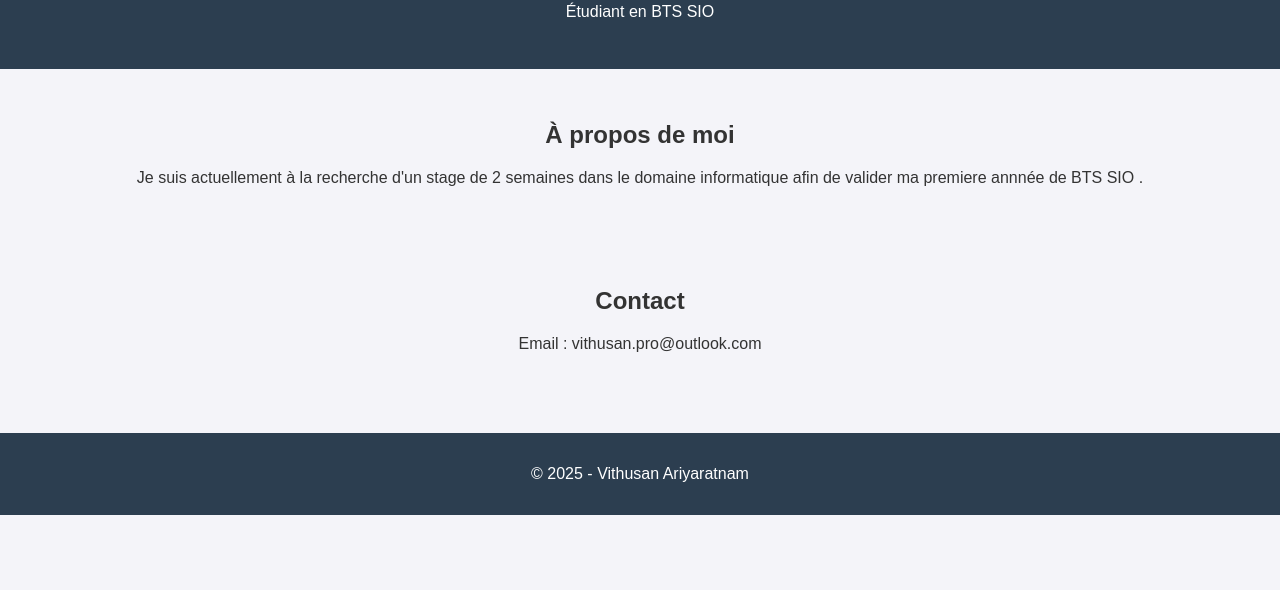
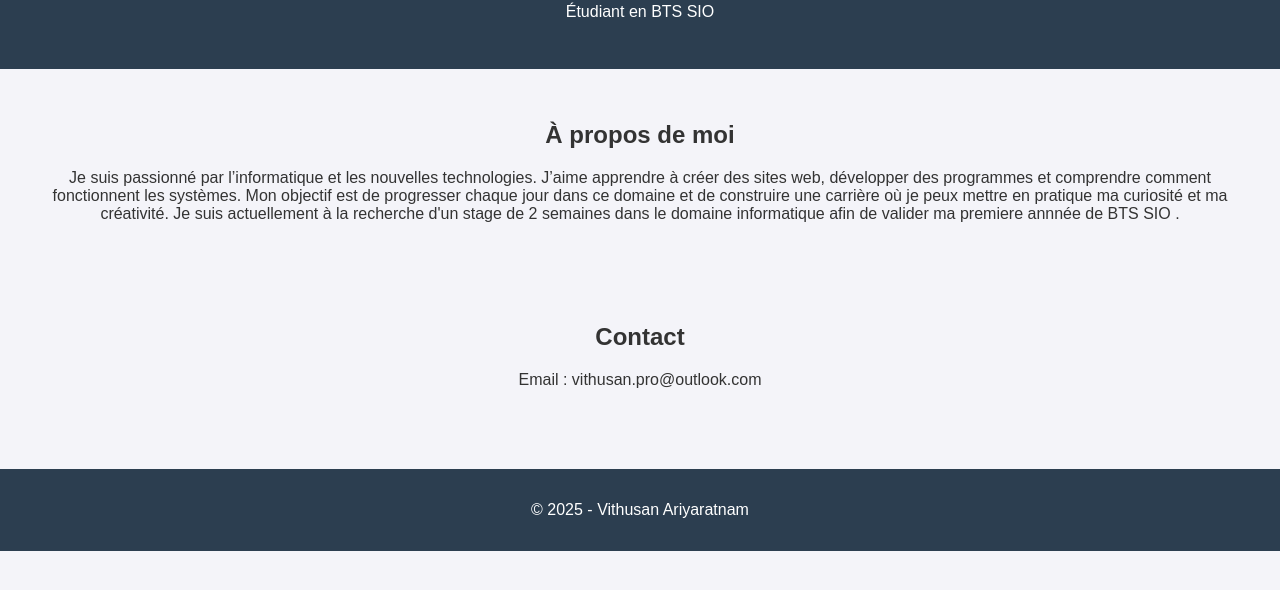
Before and after one commit to VithusanAriya/VithusanAriyaratnam_github.io, a plain HTML site: page index.html in a window 1280 px wide. Shown: the part 82-672 px from the top of the page. Drawn offline with Linux system fonts and the light colour scheme.

Commit message:
Update index.html

```diff
--- a/index.html
+++ b/index.html
@@ -40,7 +40,10 @@
 
   <section>
     <h2>À propos de moi</h2>
-    <p>Je suis actuellement à la recherche d'un stage de 2 semaines dans le domaine informatique afin de valider ma premiere annnée de BTS SIO .</p>
+    <p>Je suis passionné par l’informatique et les nouvelles technologies.
+    J’aime apprendre à créer des sites web, développer des programmes et comprendre comment fonctionnent les systèmes.
+    Mon objectif est de progresser chaque jour dans ce domaine et de construire une carrière où je peux mettre en pratique ma curiosité et ma créativité.
+    Je suis actuellement à la recherche d'un stage de 2 semaines dans le domaine informatique afin de valider ma premiere annnée de BTS SIO .</p>
   </section>
 
   <section>
```
